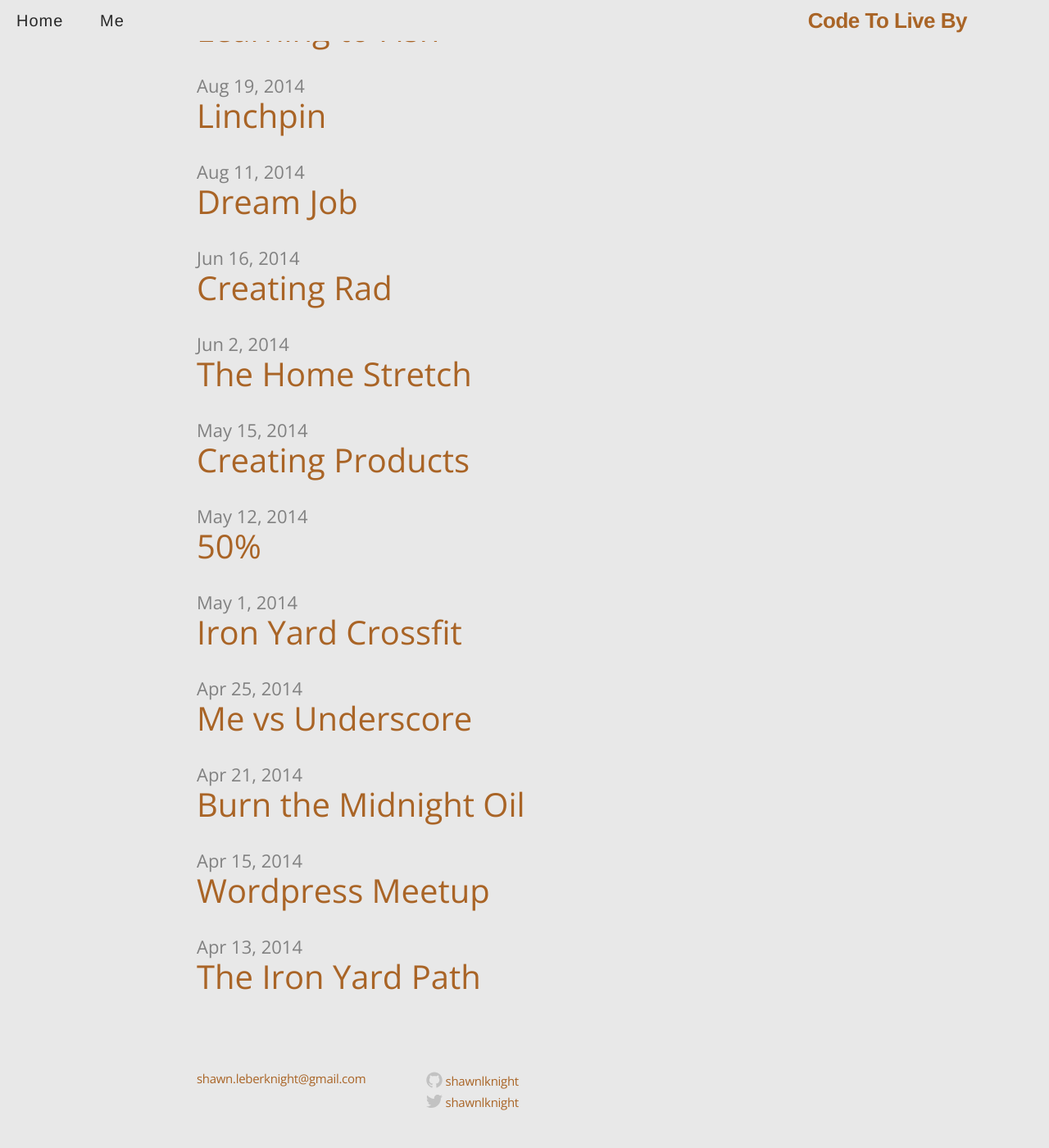
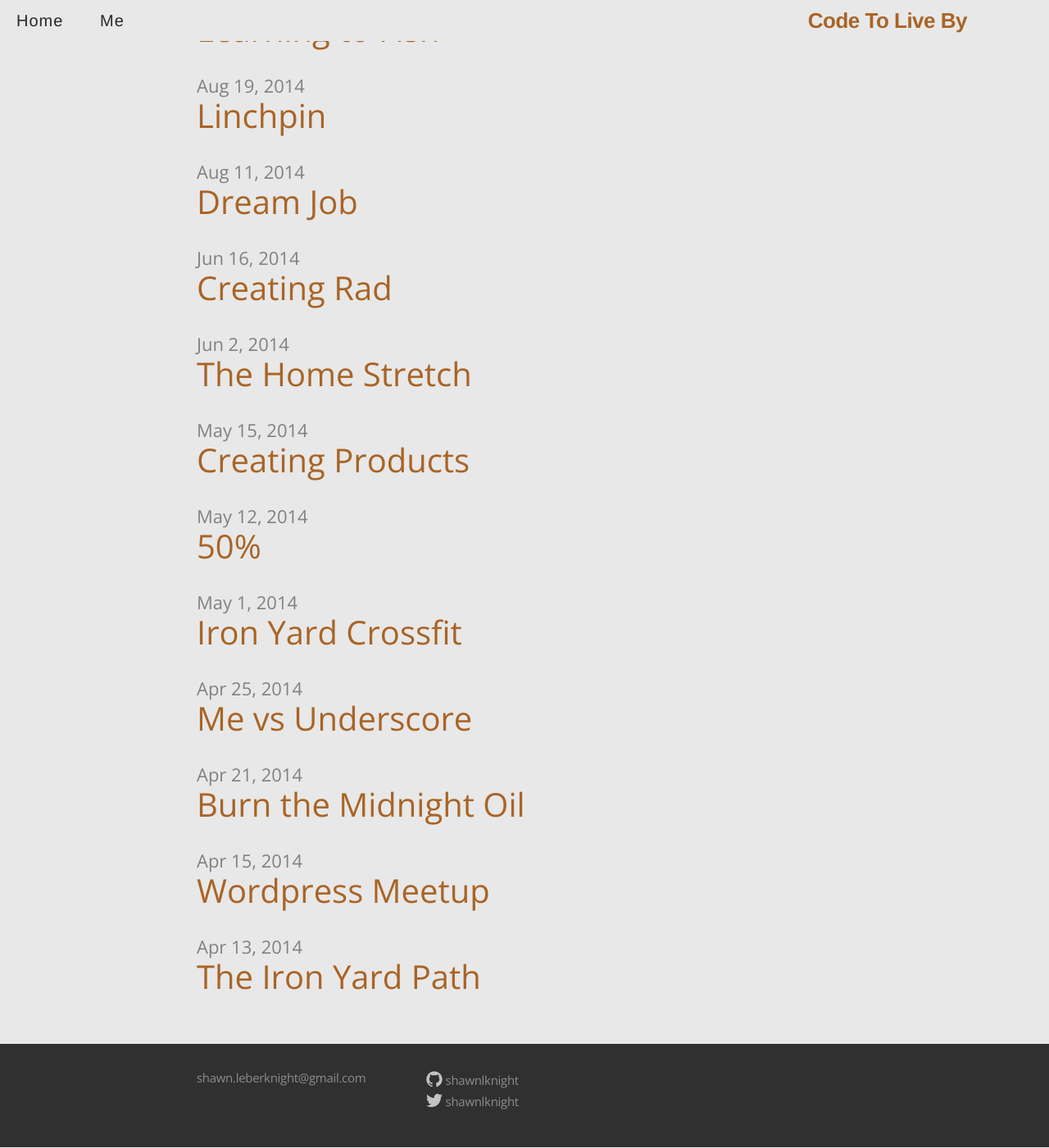
Before and after one commit to shawnlknight/blog, a Jekyll site: the page built from index.html, in a window 1280 px wide and 1400 px high, scrolled down 702 px. Shown: the whole window at 82% size. Built offline with Jekyll 4.4.1, drawn with Linux system fonts in a browser that asks for light colours; some web fonts are replaced; the list of posts is cut into pages by our own code.

Commit message:
footer css

```diff
--- a/css/main.css
+++ b/css/main.css
@@ -112,8 +112,16 @@
 /* Site footer */
 
 .site-footer {
-  border-top: 1px solid #e8e8e8;
   padding: 30px 0;
+  background: #303030;
+}
+
+.site-footer a {
+  color: #8c8c8c;
+}
+
+.site-footer a:hover {
+  color: #fff;
 }
 
 .footer-heading {
```
